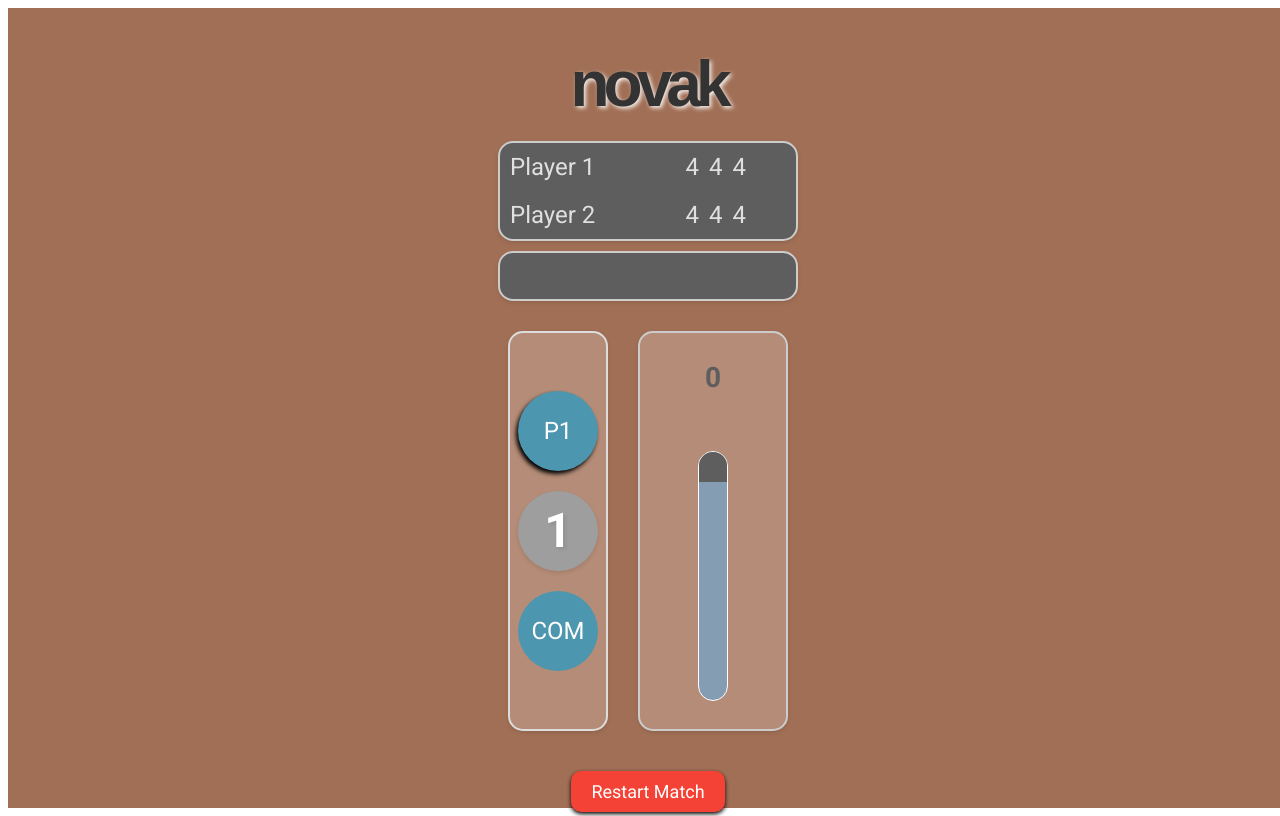
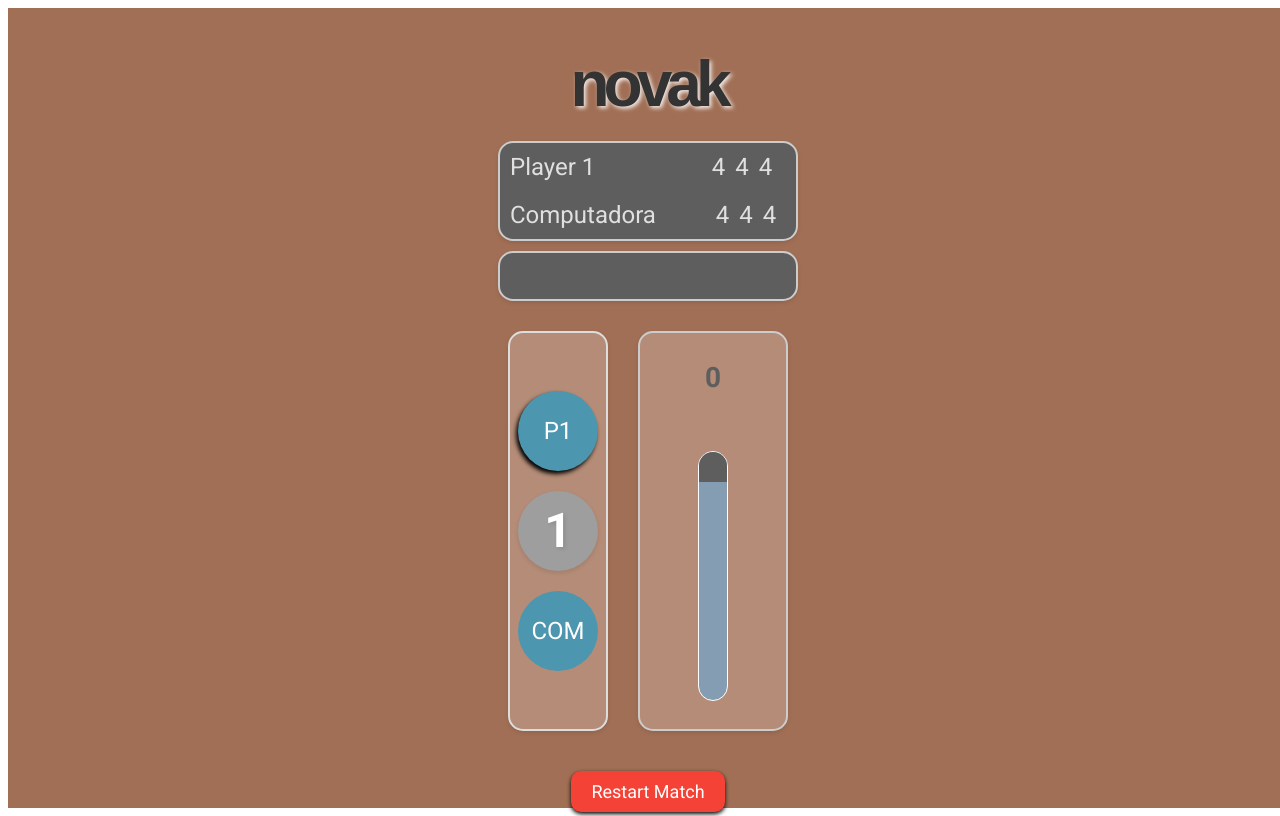
Before and after one commit to bcmfranco/novak, a Nuxt app: page / in a window 1280 px wide. Built offline with nearby package versions, Linux system fonts and the light colour scheme.

Commit message:
correct styles

```diff
--- a/src/pages/index.vue
+++ b/src/pages/index.vue
@@ -4,7 +4,7 @@
 
     <div id="pointer">
       <div class="player_score">
-        <div class="player_name" id="player_1_name">Player 1</div>
+        <div class="player_name" id="player_1_name">{{ this.player_1_name }}</div>
         <ul>
           <li>{{ puntos.jugador1[1] }}</li>
           <li>{{ puntos.jugador1[2] }}</li>
@@ -12,7 +12,7 @@
         </ul>
       </div>
       <div class="player_score">
-        <div class="player_name" id="player_2_name">Player 2</div>
+        <div class="player_name" id="player_2_name">{{ this.player_2_name }}</div>
         <ul>
           <li>{{ puntos.jugador2[1] }}</li>
           <li>{{ puntos.jugador2[2] }}</li>
@@ -55,6 +55,8 @@
 export default {
   data() {
     return {
+      player_1_name : "Player 1",
+      player_2_name : "Computadora",
       match_alive: true,
       energy: 0,
       player_active: 1,
@@ -105,9 +107,6 @@ export default {
       }
     },
     getPoint(player){ // Da por ganador el punto y el set si es necesario
-
-      // Hay que hacer que el p2 haga el servicio después de un punto en el set 2
-
       this.message = "Punto para "+player+"";
       if(player === 1){
         this.puntos.jugador1[this.current_set]++;
@@ -397,8 +396,9 @@ export default {
   }
 
   .player_score {
-    display: flex;
-    align-items: center;
+    display: grid;
+    grid-template-columns: repeat(2, 1fr);
+    align-content: center;
     font-size: 24px;
     height: 50px;
   }
```
